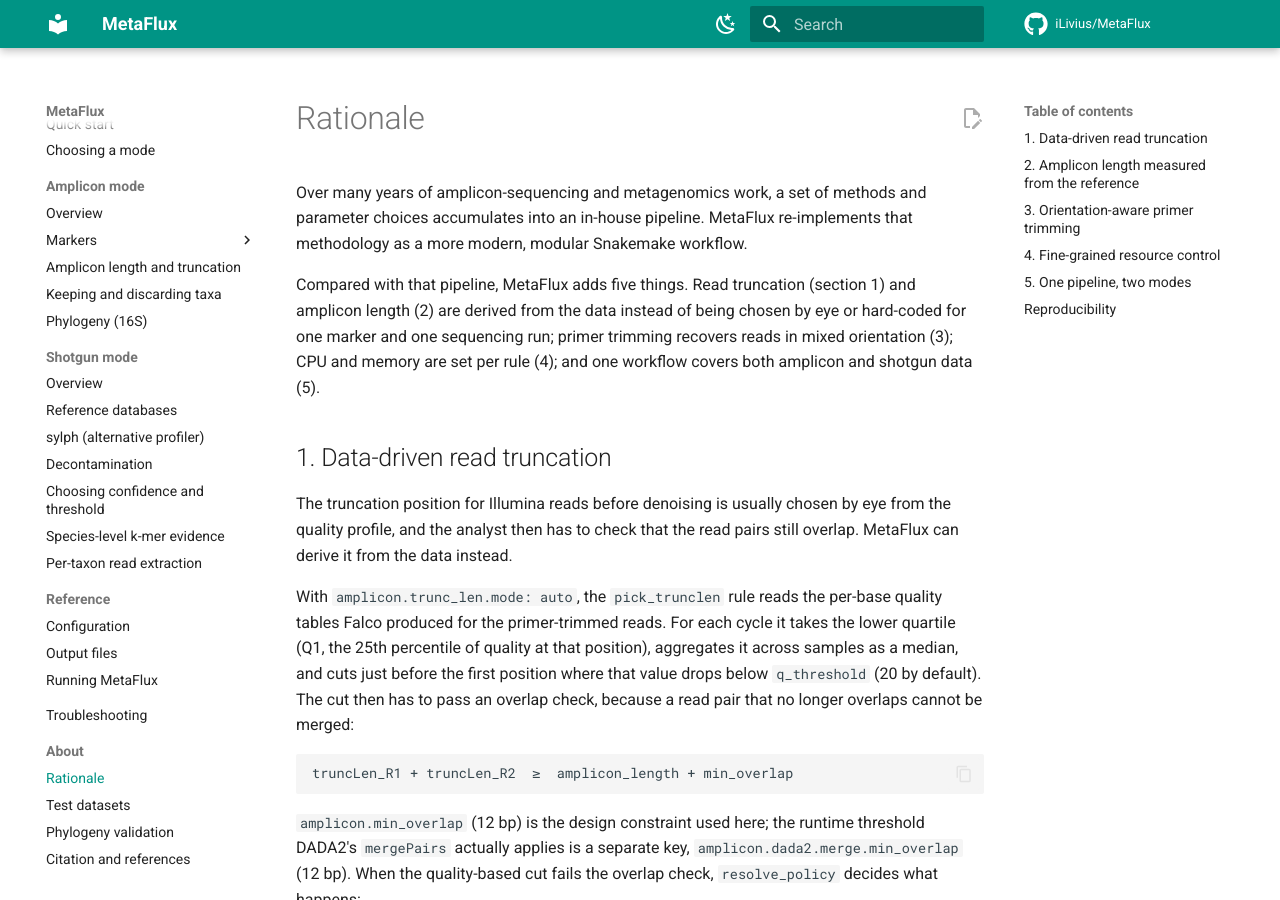
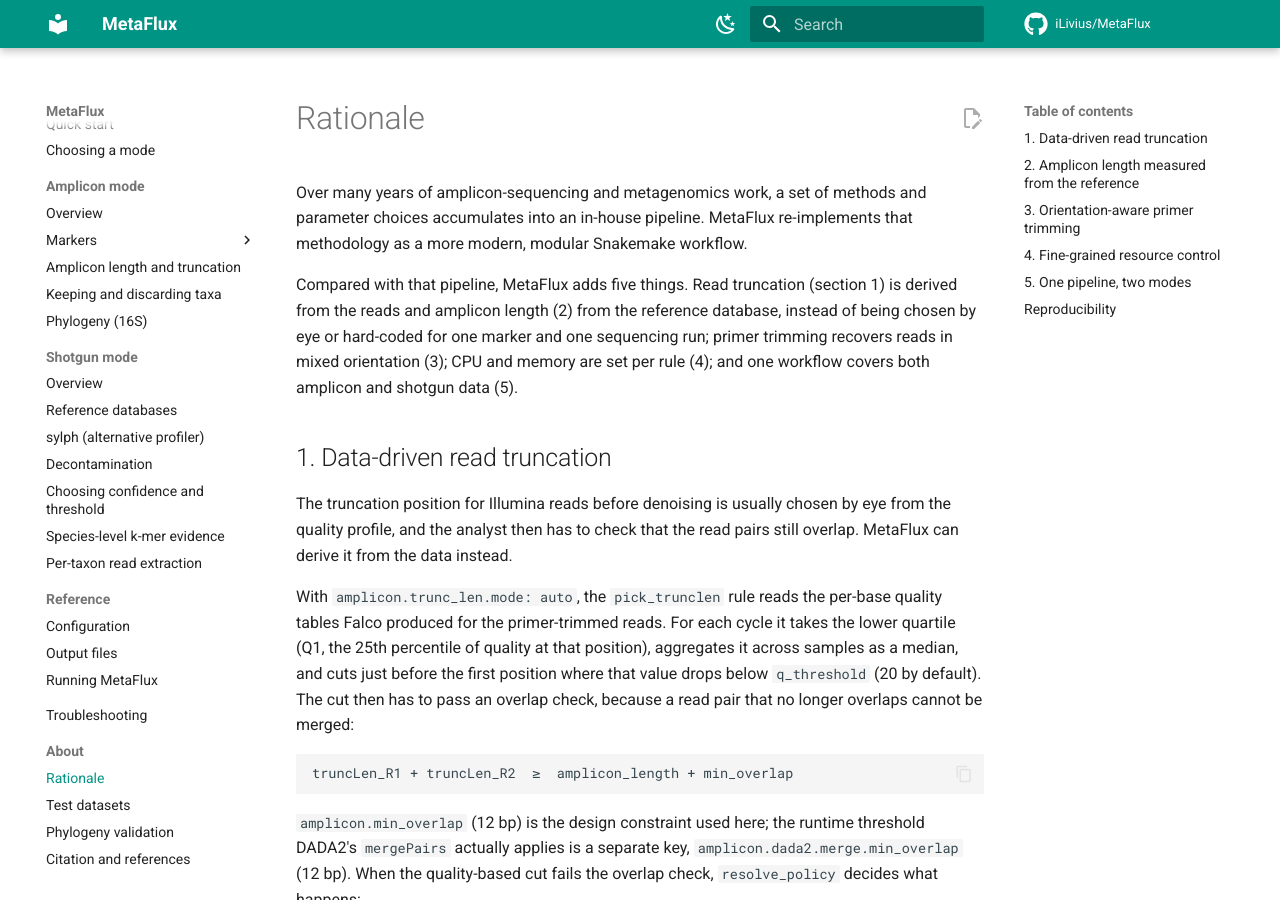
Before and after one commit to iLivius/MetaFlux, an MkDocs documentation site: the page built from docs/about/rationale.md, in a window 1280 px wide and 900 px high. Built offline with MkDocs 1.6.1 and Material for MkDocs 9.7.7, drawn with Linux system fonts in a browser that asks for light colours; comment, search, counter and statistics services are not loaded.

Commit message:
Docs: corrections from the review of the about and quick-start pages
test-datasets: the k-mer evidence and sylph examples also come from the D6331 run;
the Kraken2 indexes put nearly all, not all, of the mock's Fusobacterium reads in
F. animalis; the ITS 10/2 comparison names the version it was run with. rationale:
truncation comes from the reads and amplicon length from the reference. validation:
the seed-to-seed range of the full-gene reference is 0.02-0.04, as in its table.
quick-start: the dry run is explained by what it adds, since the start-up checks run
before any job in a real run too.

```diff
--- a/docs/about/rationale.md
+++ b/docs/about/rationale.md
@@ -4,11 +4,11 @@ Over many years of amplicon-sequencing and metagenomics work, a set of methods
 and parameter choices accumulates into an in-house pipeline. MetaFlux
 re-implements that methodology as a more modern, modular Snakemake workflow.
 
-Compared with that pipeline, MetaFlux adds five things. Read truncation (section 1)
-and amplicon length (2) are derived from the data instead of being chosen by eye or
-hard-coded for one marker and one sequencing run; primer trimming recovers reads in
-mixed orientation (3); CPU and memory are set per rule (4); and one workflow covers
-both amplicon and shotgun data (5).
+Compared with that pipeline, MetaFlux adds five things. Read truncation (section 1) is
+derived from the reads and amplicon length (2) from the reference database, instead of
+being chosen by eye or hard-coded for one marker and one sequencing run; primer trimming
+recovers reads in mixed orientation (3); CPU and memory are set per rule (4); and one
+workflow covers both amplicon and shotgun data (5).
 
 ## 1. Data-driven read truncation
 
```
Also changed, not shown: docs/about/test-datasets.md (+11 -8 lines), docs/about/validation.md (+1 -1 lines), docs/getting-started/quick-start.md (+4 -6 lines).
